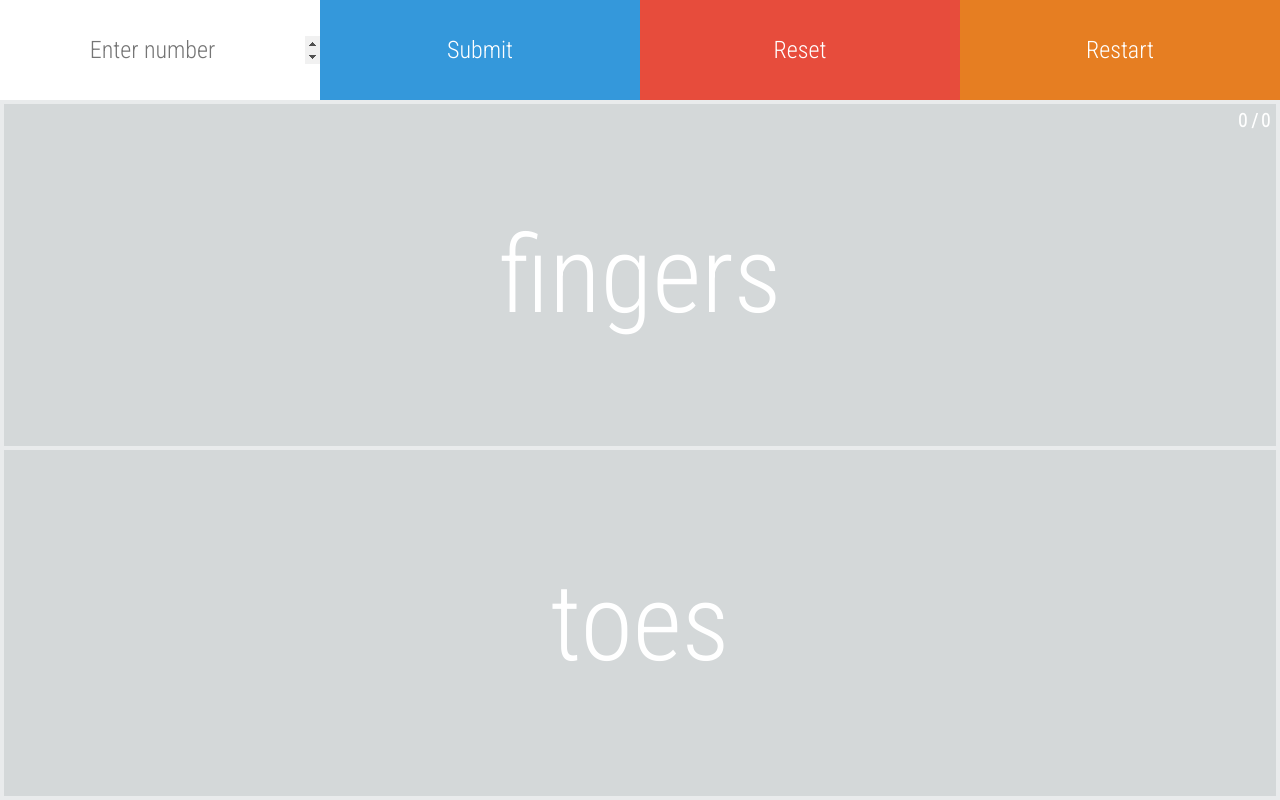
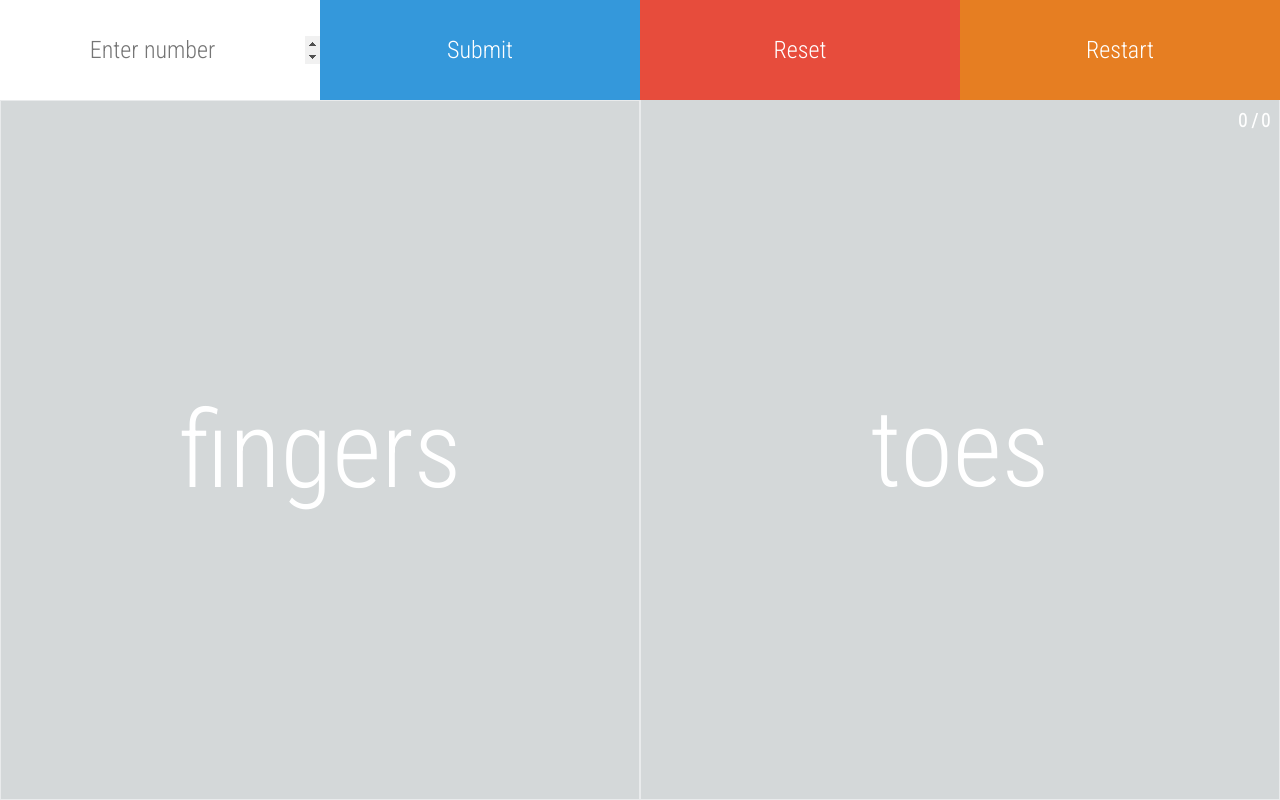
Before and after one commit to blmatheus/axxess_assignment, a website: page index.html in a window 1280 px wide. Drawn offline with nearby package versions, Linux system fonts and the light colour scheme.

Commit message:
Changed to two vertical columns in large screen view

```diff
--- a/css/scss/styles.scss
+++ b/css/scss/styles.scss
@@ -41,11 +41,15 @@ body {
         background-color: #e67e22;
       }
     }
-    &:after {
-      content: '';
-      clear: both;
-      display: table;
-    }
+  }
+}
+
+.menu,
+.block-container {
+  &:after {
+    content: '';
+    clear: both;
+    display: table;
   }
 }
 
@@ -86,7 +90,6 @@ body {
     }
     &.active {
       background-color: #f1c40f;
-      color: #34495e;
     }
     &:last-child {
       border-top: 2px;
@@ -131,7 +134,10 @@ body {
   .block-container {
     height: 87.5vh;
     .block {
-      height: 50%;
+      height: 100%;
+      width: 50vw;
+      float: left;
+      border-width: 1px;
     }
   }
 }
```
Also changed, not shown: css/styles.css.
